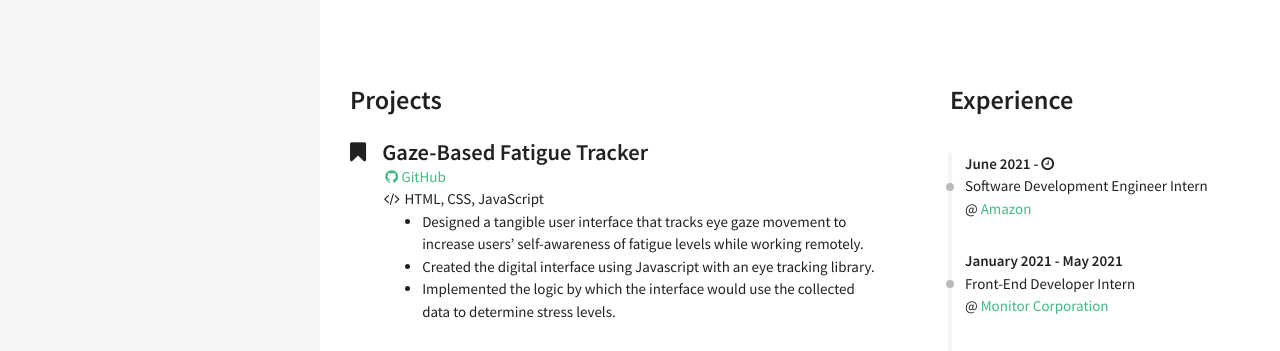
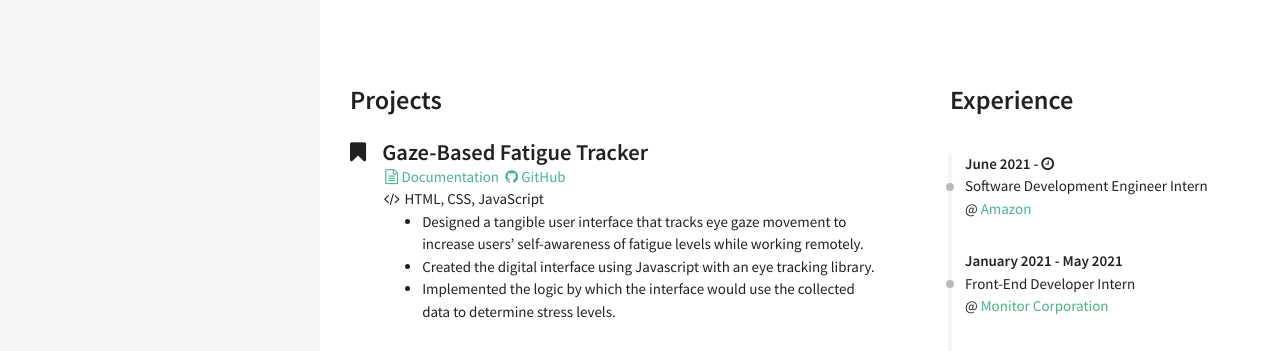
Before and after one commit to hskim37/hskim37.github.io, a Jekyll site: the page built from index.html, in a window 1280 px wide. Shown: the top 351 px of the page. Built offline with Jekyll 4.4.1, drawn with Linux system fonts in a browser that asks for light colours.

Commit message:
Update projects.html

```diff
--- a/_includes/sections/projects.html
+++ b/_includes/sections/projects.html
@@ -10,6 +10,10 @@
     <!-- <div class="row"> -->
             <!-- <div class="col"> -->
                 <li><h3 style="margin: 0; line-height: normal;"><i class="fa-li fa fa-bookmark" aria-hidden="true"></i> {{ project.name }} </h3>
+
+                {% if project.documentation %}
+                    <a href="{{ project.documentation }}" target="_blank"><i class="fa fa-fw fa-file-text-o" aria-hidden="true"></i>Documentation </a>
+                {% endif %}
 
                 {% if project.poster %}
                     <a href="{{ project.poster }}" target="_blank"><i class="fa fa-fw fa-file-pdf-o" aria-hidden="true"></i>Poster </a>
```
